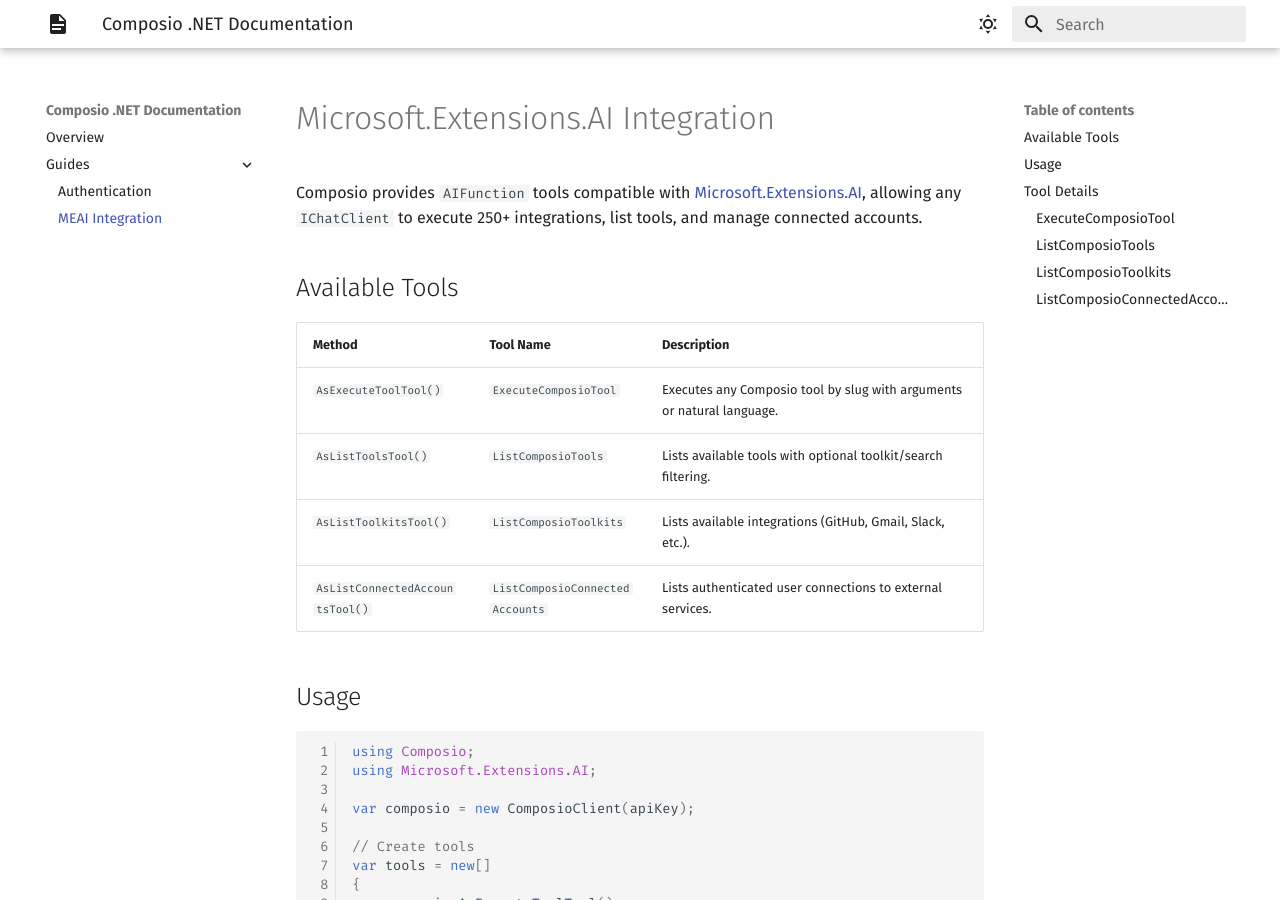
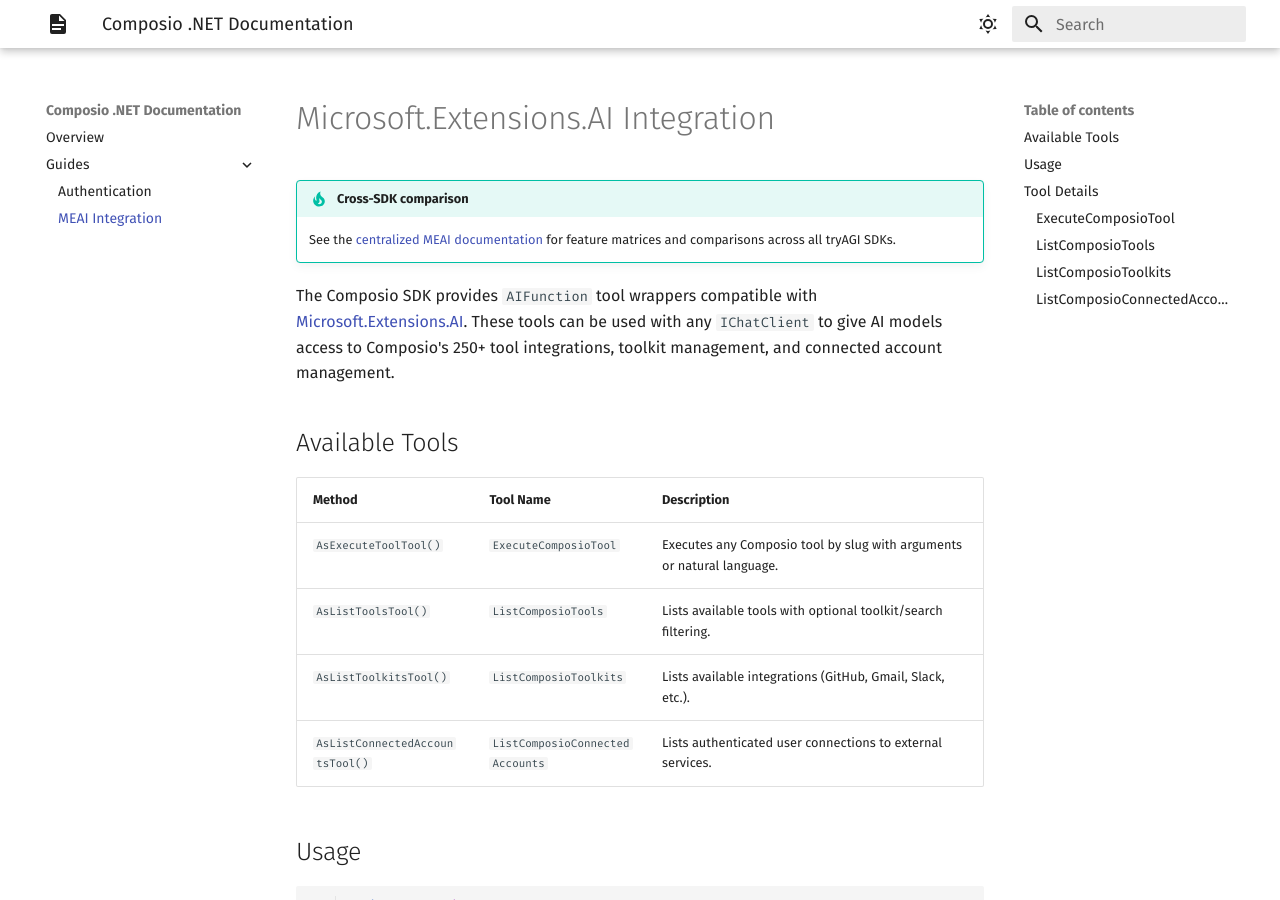
Before and after one commit to tryAGI/Composio, an MkDocs documentation site: the page built from docs/guides/meai.md, in a window 1280 px wide and 900 px high. Built offline with MkDocs 1.6.1 and Material for MkDocs 9.7.7, drawn with Linux system fonts in a browser that asks for light colours; the version menu is left out.

Commit message:
Standardize MEAI guide intro text
Co-Authored-By: Claude Opus 4.6 <noreply@anthropic.com>

```diff
--- a/docs/guides/meai.md
+++ b/docs/guides/meai.md
@@ -1,8 +1,9 @@
 # Microsoft.Extensions.AI Integration
 
-Composio provides `AIFunction` tools compatible with
-[Microsoft.Extensions.AI](https://www.nuget.org/packages/Microsoft.Extensions.AI),
-allowing any `IChatClient` to execute 250+ integrations, list tools, and manage connected accounts.
+!!! tip "Cross-SDK comparison"
+    See the [centralized MEAI documentation](https://tryagi.github.io/docs/meai/) for feature matrices and comparisons across all tryAGI SDKs.
+
+The Composio SDK provides `AIFunction` tool wrappers compatible with [Microsoft.Extensions.AI](https://learn.microsoft.com/en-us/dotnet/ai/microsoft-extensions-ai). These tools can be used with any `IChatClient` to give AI models access to Composio's 250+ tool integrations, toolkit management, and connected account management.
 
 ## Available Tools
 
```
